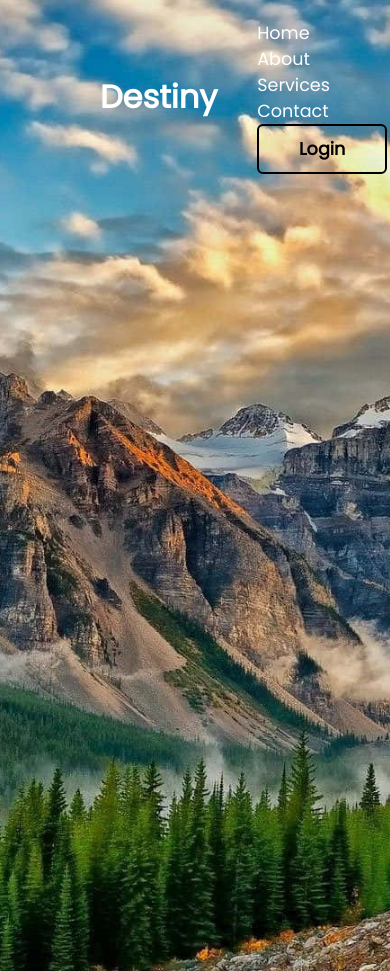
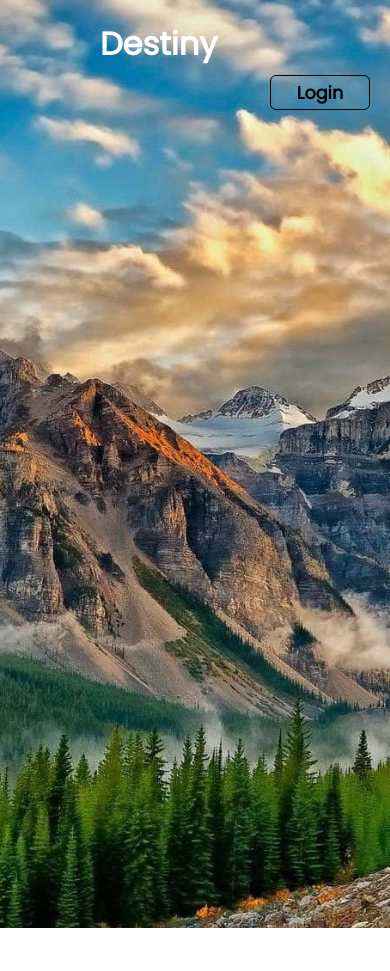
Before and after one commit to Rohan5050/Login-Signup-System, a plain HTML site: page index.html in a window 390 px wide. After the commit the page ends 928 px from the top, so only its background shows below. Drawn offline with nearby package versions, Linux system fonts and the light colour scheme.

Commit message:
Final Commit

```diff
--- a/index.html
+++ b/index.html
@@ -11,10 +11,10 @@
     <header>
         <h2 class="logo">Destiny</h2>
         <nav class="navigation">
-            <a href="#">Home</a>
-            <a href="#">About</a>
-            <a href="#">Services</a>
-            <a href="#">Contact</a>
+            <a class="li" href="#">Home</a>
+            <a class="li" href="#">About</a>
+            <a class="li" href="#">Services</a>
+            <a class="li" href="#">Contact</a>
             <button class="btnLogin-popup"><b>Login</b></button>
         </nav>
         <!--<button class="btnLogin-popup"><b>Login</b></button>-->
--- a/style.css
+++ b/style.css
@@ -11,10 +11,11 @@ body {
     display: flex;
     justify-content: center;
     align-items: center;
-    min-height: 115vh;
+    min-height: 110vh;
     background: url('beautiful-background.jpg')no-repeat;
     background-size: cover;
     background-position: center;
+    overflow-y: hidden;
 }
 
 header {
@@ -65,10 +66,8 @@ header {
 }
 
 .navigation .btnLogin-popup {
-    width: 130px;
-    height: 50px;
     background: transparent;
-    border: 2px solid black;
+    border: 1px solid black;
     outline: none;
     border-radius: 6px;
     cursor: pointer;
@@ -82,8 +81,8 @@ header {
 }
 
 .btnLogin-popup {
-    width: 150px;
-    height: 45px;
+    width: 100px;
+    height: 35px;
     color: #162938;
     background-color: #dbd955;
 }
@@ -287,3 +286,28 @@ header {
     text-decoration: underline;
 
 }
+
+
+@media only screen and (max-width:700px) {
+    .navigation {
+        width: 100%;
+        position: absolute;
+        top: 75px;
+        right: 0;
+        z-index: 2;
+    }
+
+    .navigation .li {
+        display: block;
+        margin-top: 10px;
+        margin-bottom: 10px;
+        display: none;
+    }
+
+    .btnLogin-popup {
+        position: absolute;
+        margin-right: 20px;
+        top: 0;
+        right:0;
+    }
+}
```
